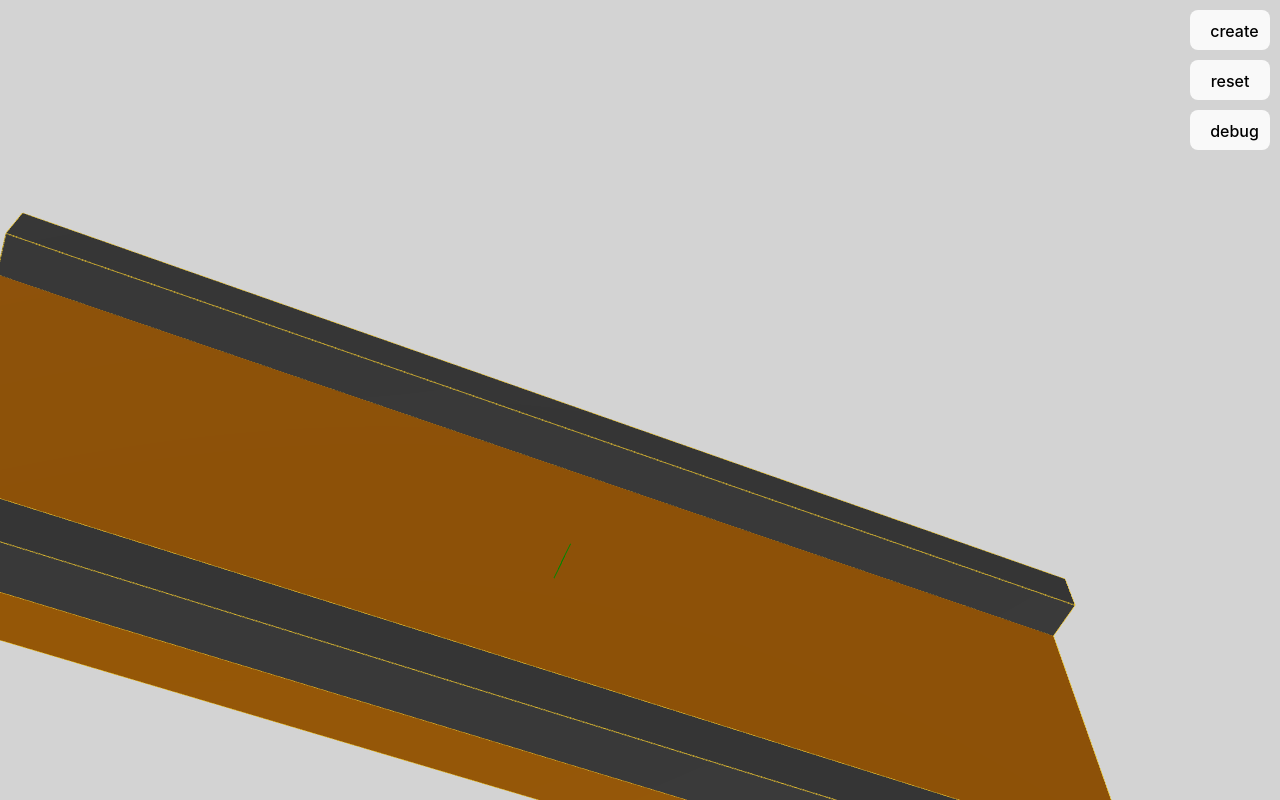
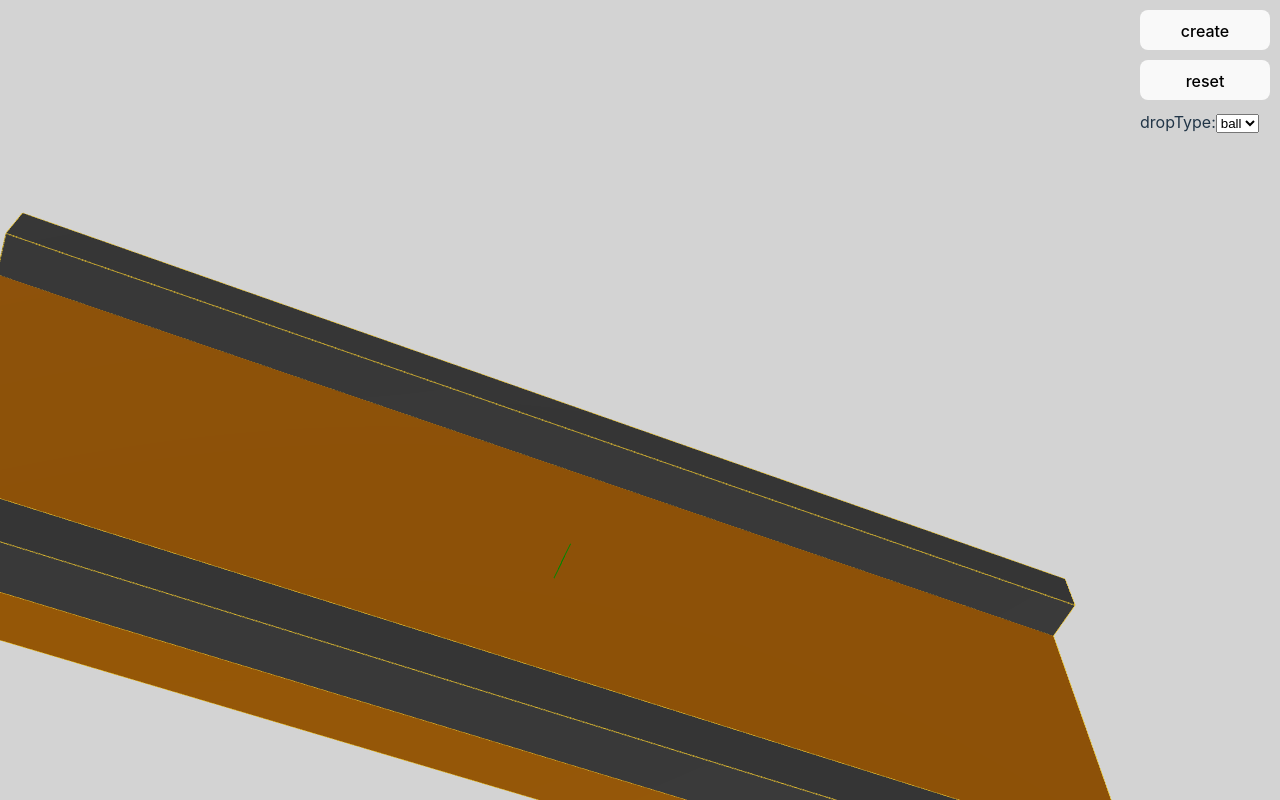
Before and after one commit to naotaro0123/toy-mini-coaster, a React (Vite) app: page / in a window 1280 px wide. Built offline with nearby package versions, Linux system fonts and the light colour scheme.

Commit message:
fix: dropType

```diff
--- a/src/components/SimpleRapierPhysics.tsx
+++ b/src/components/SimpleRapierPhysics.tsx
@@ -5,6 +5,7 @@ import { Physics, RigidBody } from '@react-three/rapier';
 import * as THREE from 'three';
 
 type Item = { id: string; position: [number, number, number] };
+type DropType = 'ball' | 'car';
 
 const bodyLength = 12;
 const bodyWidth = 8;
@@ -38,12 +39,13 @@ export const SimpleRapierPhysics = () => {
   const [items, setItems] = useState<Item[]>(
     Array.from({ length: 1 }, (_, i) => ({
       id: `item-${i + 1}`,
-      position: [Math.random() * 4.0 - 2.0, 0, Math.random() * 2.0 - 1.0],
+      position: [5, 2, Math.random() * 2.0 - 1.0],
     })),
   );
+  const [dropType, setDropType] = useState<DropType>('ball');
   const { size } = useThree();
   // create button position
-  const buttonWidth = 80;
+  const buttonWidth = 130;
   const buttonHeight = 40;
   const htmlTop = -size.height / 2;
   const htmlRight = -size.width / 2;
@@ -72,7 +74,7 @@ export const SimpleRapierPhysics = () => {
               ...items,
               {
                 id: `item-${items.length + 1}`,
-                position: [Math.random() * 4.0 - 2.0, 0, Math.random() * 2.0 - 1.0],
+                position: [5, 2, Math.random() * 2.0 - 1.0],
               },
             ])
           }
@@ -82,17 +84,19 @@ export const SimpleRapierPhysics = () => {
         <button style={{ width: buttonWidth, height: buttonHeight }} onClick={() => setItems([])}>
           reset
         </button>
-        <button
-          style={{ width: buttonWidth, height: buttonHeight }}
-          onClick={() => console.log('items', items)}
-        >
-          debug
-        </button>
+        <div>
+          dropType:
+          <select value={dropType} onChange={(e) => setDropType(e.target.value as DropType)}>
+            <option value="ball">ball</option>
+            <option value="car">car</option>
+          </select>
+        </div>
       </Html>
 
       <Suspense>
         <Physics debug={true} colliders={false}>
           <RigidBody type="fixed" colliders="cuboid" rotation={[0, 0, Math.PI / 8]}>
+            {/* <RigidBody type="fixed" colliders="cuboid"> */}
             <mesh position={[0, -2, 0]}>
               <boxGeometry args={[10, 0.4, 4]} />
               <meshStandardMaterial color={'orange'} />
@@ -109,9 +113,9 @@ export const SimpleRapierPhysics = () => {
             </mesh>
           </RigidBody>
 
-          {items.map((item, i) => (
+          {items.map((item) => (
             <>
-              {i % 2 === 0 ? (
+              {dropType === 'ball' ? (
                 <RigidBody colliders="ball" position={item.position}>
                   <mesh>
                     <sphereGeometry args={[0.2, 10, 10]} />
@@ -126,25 +130,34 @@ export const SimpleRapierPhysics = () => {
                 //   </mesh>
                 // </RigidBody>
 
-                <RigidBody
-                  colliders="cuboid"
-                  position={item.position}
-                  rotation={[0, Math.PI / 2, 0]}
-                >
-                  <group>
-                    <mesh position={[0, 0, 0]} scale={0.1}>
-                      <extrudeGeometry args={[bodyShape, bodyExtrudeSettings]} />
-                      <meshStandardMaterial color={'blue'} />
-                    </mesh>
-                    {/* front-right */}
-                    <TireMesh position={[0.22, 0.4, -0.1]} />
-                    {/* front-left */}
-                    <TireMesh position={[0.98, 0.4, -0.1]} />
-                    {/* back-right */}
-                    <TireMesh position={[0.22, 0.4, 0.72]} />
-                    {/* back-left */}
-                    <TireMesh position={[0.98, 0.4, 0.72]} />
-                  </group>
+                // <RigidBody
+                //   colliders="cuboid"
+                //   position={item.position}
+                //   rotation={[0, Math.PI / 2, 0]}
+                // >
+                //   <group>
+                //     <mesh position={[0, 0, 0]} scale={0.1}>
+                //       <extrudeGeometry args={[bodyShape, bodyExtrudeSettings]} />
+                //       <meshStandardMaterial color={'blue'} />
+                //     </mesh>
+                //     {/* front-right */}
+                //     <TireMesh position={[0.22, 0.4, -0.1]} />
+                //     {/* front-left */}
+                //     <TireMesh position={[0.98, 0.4, -0.1]} />
+                //     {/* back-right */}
+                //     <TireMesh position={[0.22, 0.4, 0.72]} />
+                //     {/* back-left */}
+                //     <TireMesh position={[0.98, 0.4, 0.72]} />
+                //   </group>
+                // </RigidBody>
+
+                <RigidBody colliders="hull" position={item.position} rotation={[0, Math.PI / 2, 0]}>
+                  <mesh>
+                    <boxGeometry args={[1.0, 0.1, 0.1]} />
+                    <meshStandardMaterial color={'blue'} />
+                  </mesh>
+                  <TireMesh position={[0.5, 0, 0]} />
+                  <TireMesh position={[-0.5, 0, 0]} />
                 </RigidBody>
               )}
             </>
```
